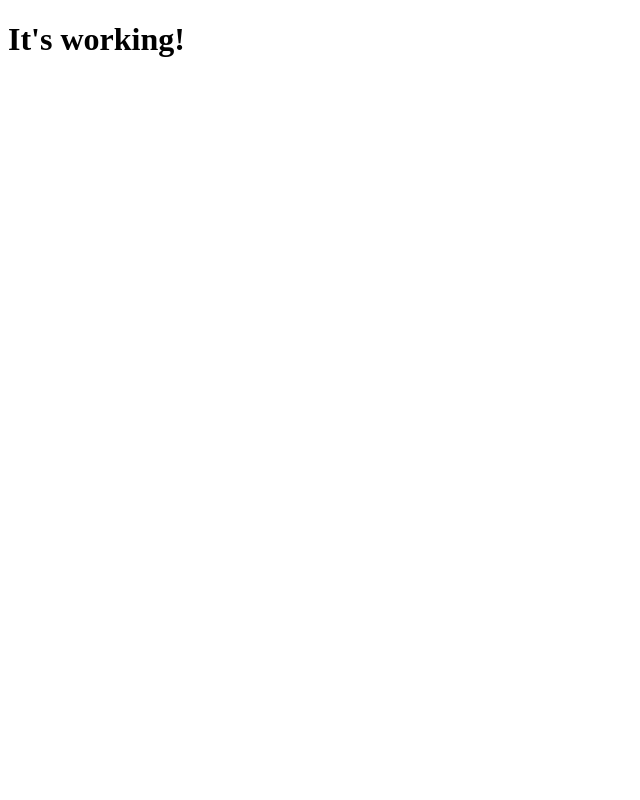
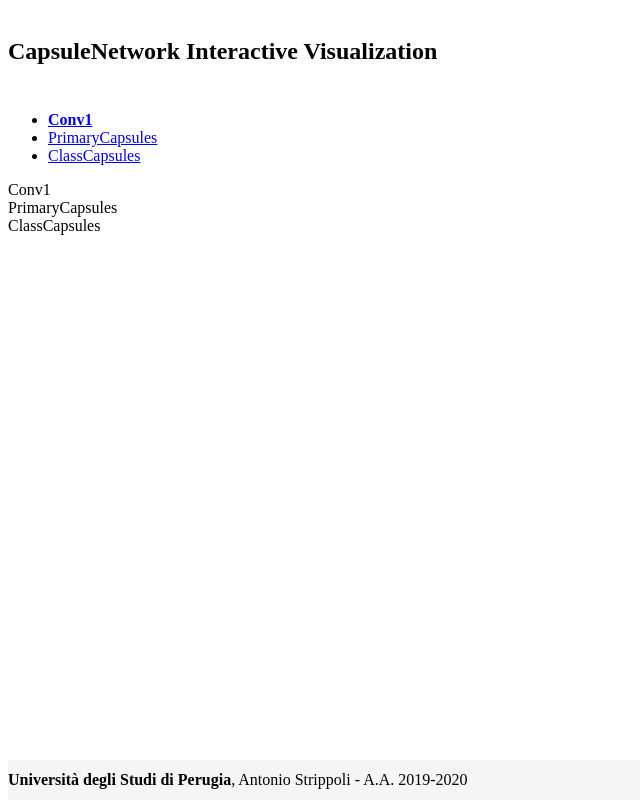
Before and after one commit to CoffeeStraw/CapsNet-Knowledge-Extractor, a Flask app: page / in a window 1280 px wide. Before the commit the part shown is almost empty. Shown: the whole page, without its empty margins (0-640 px from the left). Run offline with Flask 2, Linux system fonts and the light colour scheme; parts of the project's set-up code (start-up, migrations or seed data) failed here and were passed over; some libraries are stand-ins or nearby versions.

Commit message:
Built HTML+CSS skeleton

```diff
--- a/flaskr/__init__.py
+++ b/flaskr/__init__.py
@@ -35,7 +35,7 @@
         return buildNN(x_test[index_img])
 
     # TESTING, to be removed
-    api_buildNN()
-    quit()
+    # api_buildNN()
+    # quit()
 
     return app
--- a/flaskr/static/css/style.css
+++ b/flaskr/static/css/style.css
@@ -0,0 +1,22 @@
+.nav-link, .jumbotron {
+    padding-bottom: 10px!important;
+    padding-top: 10px!important;
+}
+
+.jumbotron {
+    margin-bottom: 10px!important;
+}
+
+.nav-link.active {
+    border: 1!important;
+    font-weight: 900!important;
+}
+
+.footer {
+    position: absolute;
+    bottom: 0;
+    width: 100%;
+    height: 40px;
+    line-height: 40px;
+    background-color: #f5f5f5;
+}
--- a/flaskr/templates/index.html
+++ b/flaskr/templates/index.html
@@ -6,15 +6,66 @@
   <meta charset="UTF-8">
   <meta name="viewport" content="width=device-width, initial-scale=1">
 
+  <!-- Favicon -->
+  <link rel="shortcut icon" href="{{ url_for('static', filename='favicon.ico') }}">
+
+  <!-- Fonts -->
+  <link
+    href="https://fonts.googleapis.com/css2?family=Roboto:ital,wght@0,100;0,300;0,400;0,500;0,700;0,900;1,100;1,300;1,400;1,500;1,700;1,900&display=swap"
+    rel="stylesheet">
+
   <!-- CSS Style -->
-  <link rel="stylesheet" href="static/css/style.css">
+  <link rel="stylesheet"
+    href="https://unpkg.com/bootstrap-material-design@4.1.1/dist/css/bootstrap-material-design.min.css"
+    integrity="sha384-wXznGJNEXNG1NFsbm0ugrLFMQPWswR3lds2VeinahP8N0zJw9VWSopbjv2x7WCvX" crossorigin="anonymous">
+  <link rel="stylesheet" href="{{ url_for('static', filename='css/style.css') }}">
 </head>
 
 <body>
-  <h1>It's working!</h1>
+  <div class="jumbotron text-center">
+    <h2>CapsuleNetwork Interactive Visualization</h2>
+  </div>
+
+  <div class="container">
+    <ul class="nav justify-content-center nav-fill nav-tabs" id="myTab" role="tablist">
+      <li class="nav-item">
+        <a class="nav-link active" id="home-tab" data-toggle="tab" href="#home" role="tab" aria-controls="home"
+          aria-selected="true">Conv1</a>
+      </li>
+      <li class="nav-item">
+        <a class="nav-link" id="profile-tab" data-toggle="tab" href="#profile" role="tab" aria-controls="profile"
+          aria-selected="false">PrimaryCapsules</a>
+      </li>
+      <li class="nav-item">
+        <a class="nav-link" id="contact-tab" data-toggle="tab" href="#contact" role="tab" aria-controls="contact"
+          aria-selected="false">ClassCapsules</a>
+      </li>
+    </ul>
+    <div class="tab-content" id="myTabContent">
+      <div class="tab-pane fade show active" id="home" role="tabpanel" aria-labelledby="home-tab">Conv1</div>
+      <div class="tab-pane fade" id="profile" role="tabpanel" aria-labelledby="profile-tab">PrimaryCapsules</div>
+      <div class="tab-pane fade" id="contact" role="tabpanel" aria-labelledby="contact-tab">ClassCapsules</div>
+    </div>
+  </div>
+
+  <footer class="footer">
+    <div class="container">
+      <b>Università degli Studi di Perugia</b>, Antonio Strippoli - A.A. 2019-2020
+    </div>
+  </footer>
 
   <!-- Javascript Project files -->
-  <script type="module" src="static/js/main.js"></script>
+  <script src="https://code.jquery.com/jquery-3.2.1.slim.min.js"
+    integrity="sha384-KJ3o2DKtIkvYIK3UENzmM7KCkRr/rE9/Qpg6aAZGJwFDMVNA/GpGFF93hXpG5KkN"
+    crossorigin="anonymous"></script>
+  <script src="https://unpkg.com/popper.js@1.12.6/dist/umd/popper.js"
+    integrity="sha384-fA23ZRQ3G/J53mElWqVJEGJzU0sTs+SvzG8fXVWP+kJQ1lwFAOkcUOysnlKJC33U"
+    crossorigin="anonymous"></script>
+  <script src="https://unpkg.com/bootstrap-material-design@4.1.1/dist/js/bootstrap-material-design.js"
+    integrity="sha384-CauSuKpEqAFajSpkdjv3z9t8E7RlpJ1UP0lKM/+NdtSarroVKu069AlsRPKkFBz9"
+    crossorigin="anonymous"></script>
+  <script>$(document).ready(function () { $('body').bootstrapMaterialDesign(); });</script>
+  <script type="module" src="{{ url_for('static', filename='js/main.js') }}"></script>
 </body>
 
 </html>
```
Also changed, not shown: flaskr/static/favicon.ico (added).
